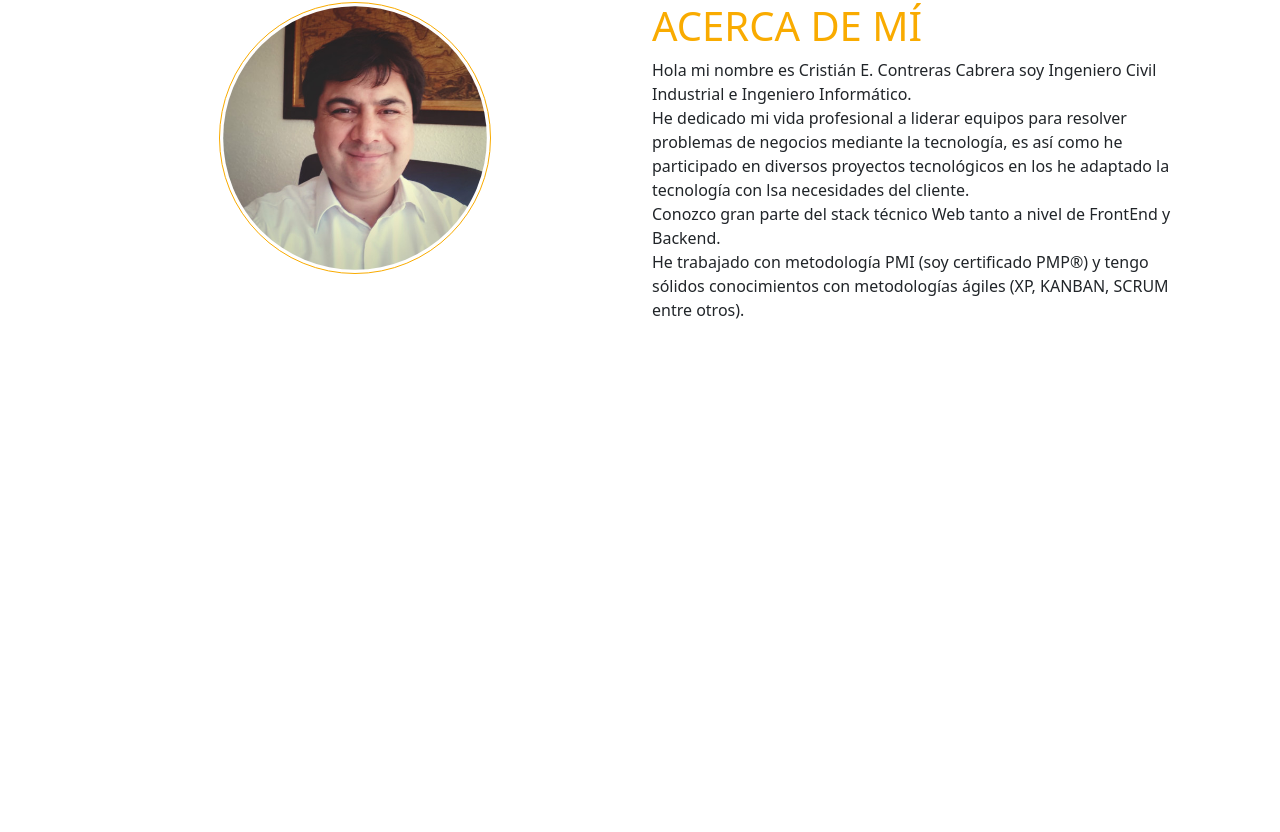
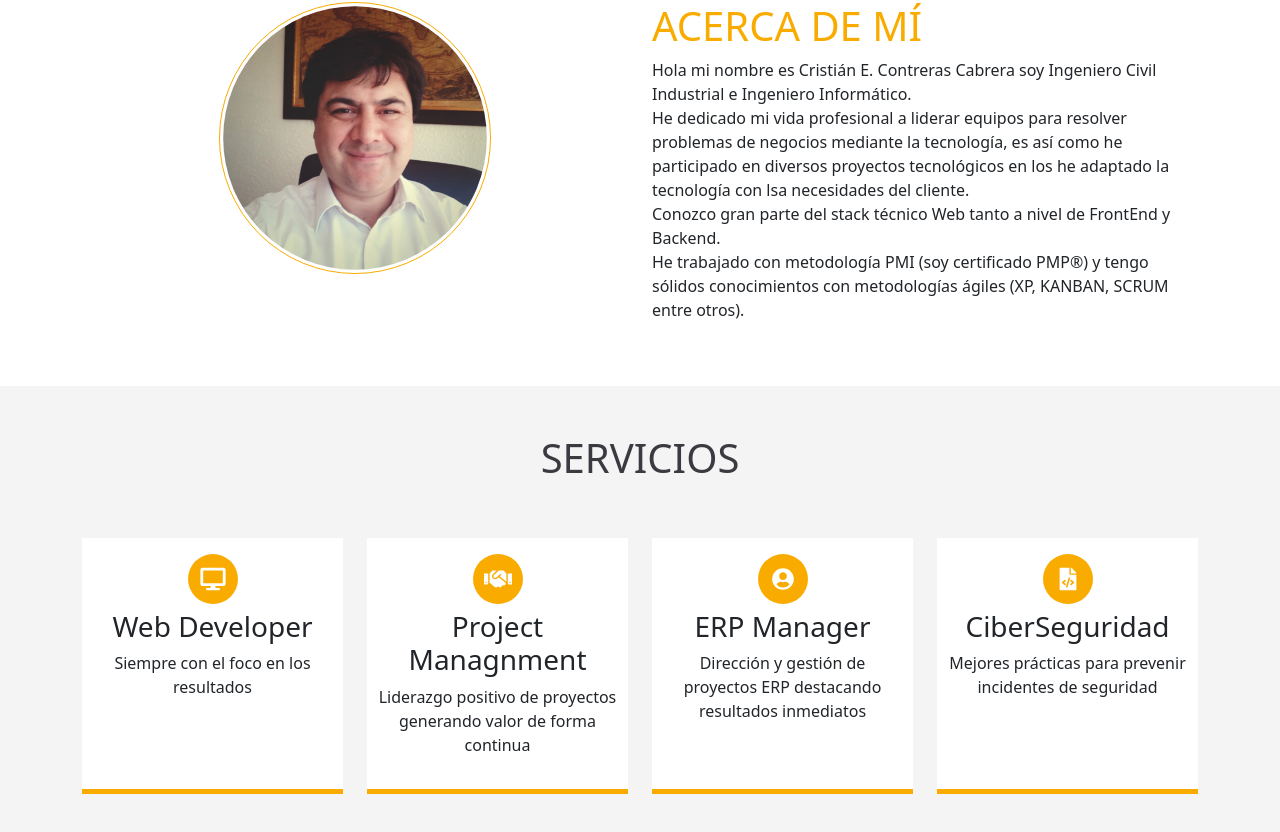
Before and after one commit to ceccuentos/portfolio, a React (Create React App) app: page / in a window 1280 px wide. Shown: the part 818-1650 px from the top of the page. Before the commit the page ends 1204 px from the top, so only its background shows below. Built offline with nearby package versions, Linux system fonts and the light colour scheme.

Commit message:
Servicios

```diff
--- a/src/App.css
+++ b/src/App.css
@@ -2,9 +2,10 @@
 @import url('https://fonts.googleapis.com/css2?family=Roboto+Condensed:wght@300&display=swap');
 
 :root {
-  --primary-white: #fff;
+  --primary-white: #ffffff;
+  --primary-light-grey: #f4f4f4;
   --primary-orange: #f9ab00;
-  --primary-dark: rgba(255,255,255,0);
+  --primary-dark: rgba(58,58,64);
   --primary-red: #ef4035;
   --primary-hover-red: #f33501;
 }
@@ -139,7 +140,6 @@ nav ul li{
 /*******************  Particles ******************/
 #tsparticles {
   position: absolute;
-  /* position: fixed; */
   height: 100vh;
   width: 100vw;
   /* height: 100%;
@@ -152,15 +152,6 @@ nav ul li{
     display: none;
   }
 }
-
-.aboutmex{
-  z-index: 100;
-}
-
-canvas{
-  position: absolute !important;
-}
-
 
 /*******************  About me ******************/
 
@@ -187,3 +178,59 @@ canvas{
     width: 9rem;
   }
 }
+
+/******************* Services ******************/
+.services {
+  text-align: center;
+  padding-bottom: 2rem;
+  background: var(--primary-light-grey);
+}
+
+.services h1 {
+  color: var(--primary-dark);
+  text-transform: uppercase;
+}
+
+
+.services .circle {
+  position: relative;
+  margin: 0.375rem auto;
+  background: var(--primary-orange);
+  border-radius: 50%;
+  width: 3.125rem;
+  height: 3.125rem;
+}
+
+.services .icon {
+  font-size: 1.4rem;
+  color: var(--primary-white);
+  position: absolute;
+  top: 50%;
+  left: 50%;
+  transform: translate(-50%, -50%);
+}
+
+.services .box {
+  height: 16rem;
+  border-bottom: 0.3125rem solid var(--primary-orange);
+  padding: 0.625rem;
+  margin-bottom: 1.875rem;
+  background: var(--primary-white);
+}
+
+ .services .box:hover {
+  background: var(--primary-orange);
+  border-bottom: 0.3125rem solid var(--primary-dark);
+}
+
+.services .box:hover .icon {
+  color: var(--primary-dark);
+}
+
+.services .box:hover .circle {
+  background: var(--primary-white);
+}
+
+.services .box:hover p {
+  color: var(--primary-white);
+}
--- a/src/App.js
+++ b/src/App.js
@@ -10,17 +10,23 @@ import particlesOptions from "./particles.json";
 import Navbar from "./components/Navbar";
 import Header from './components/Header';
 import AboutMe from './components/AboutMe';
+import Services from './components/Services';
 
 function App() {
-  // const particlesInit = useCallback(main => {
-  //   loadFull(main);
-  // }, [])
+  const particlesInit = useCallback(main => {
+    loadFull(main);
+  }, [])
   return (
     <>
-      {/* <Particles className="particles-canvas" options={particlesOptions} init={particlesInit}/> */}
+      <Particles
+      className="particles-canvas"
+      options={particlesOptions}
+      init={particlesInit}/>
       <Navbar/>
       <Header/>
       <AboutMe/>
+      <Services/>
+
     </>
   );
 }
--- a/src/components/Header.js
+++ b/src/components/Header.js
@@ -1,23 +1,23 @@
-//import React from "react"
+import React from "react"
 import Typed from "react-typed";
 
-import React, { useCallback } from 'react';
-import Particles from "react-tsparticles";
-import { loadFull } from "tsparticles";
+// import React, { useCallback } from 'react';
+// import Particles from "react-tsparticles";
+// import { loadFull } from "tsparticles";
 
-import particlesOptions from "../particles.json";
+//import particlesOptions from "../particles.json";
 
 const Header = () => {
-  const particlesInit = useCallback(main => {
-    loadFull(main);
-  }, [])
+  // const particlesInit = useCallback(main => {
+  //   loadFull(main);
+  // }, [])
   return (
     <>
-        <Particles
+        {/* <Particles
           className="particles-canvas"
-          height= "960"
-          position= "absolute"
-          options={particlesOptions} init={particlesInit}/>
+
+          options={particlesOptions} init={particlesInit}/> */}
+
         <div className="header-wraper">
         <div className="main-info">
 
--- /dev/null
+++ b/src/components/Services.js
@@ -0,0 +1,59 @@
+import React from "react"
+import { FontAwesomeIcon } from "@fortawesome/react-fontawesome";
+import {faFacebook, faGoodreads, faGoogle, faMicrosoft} from "@fortawesome/free-brands-svg-icons";
+import { faDesktop, faFileCode, faHandshake, faUserCircle } from "@fortawesome/free-solid-svg-icons";
+
+const Services = () => {
+  return (
+    <div className="services">
+        <h1 className="py-5">Servicios</h1>
+            <div className="container">
+                <div className="row">
+                    <div className="col-md-3 col-sm-6">
+                        <div className="box">
+                            <div className="circle">
+                                <FontAwesomeIcon className="icon" icon={faDesktop} size="2x"/>
+                            </div>
+                            <h3>Web Developer</h3>
+                            <p>Siempre con el foco en los resultados</p>
+                        </div>
+                    </div>
+
+                    <div className="col-md-3 col-sm-6">
+                        <div className="box">
+                            <div className="circle">
+                                <FontAwesomeIcon className="icon" icon={faHandshake} size="2x"/>
+                            </div>
+                            <h3>Project Managnment</h3>
+                            <p> Liderazgo positivo de proyectos generando valor de forma continua </p>
+                        </div>
+                    </div>
+
+                    <div className="col-md-3 col-sm-6">
+                        <div className="box">
+                            <div className="circle">
+                                <FontAwesomeIcon className="icon" icon={faUserCircle} size="2x"/>
+                            </div>
+                            <h3>ERP Manager</h3>
+                            <p>Dirección y gestión de proyectos ERP destacando resultados inmediatos</p>
+                        </div>
+                    </div>
+
+                    <div className="col-md-3 col-sm-6">
+                        <div className="box">
+                            <div className="circle">
+                                <FontAwesomeIcon className="icon" icon={faFileCode} size="2x"/>
+                            </div>
+                            <h3>CiberSeguridad</h3>
+                            <p>Mejores prácticas para prevenir incidentes de seguridad</p>
+                        </div>
+                    </div>
+
+                </div>
+            </div>
+
+    </div>
+  )
+}
+
+export default Services
--- a/src/particles.json
+++ b/src/particles.json
@@ -1,4 +1,8 @@
 {
+  "fullScreen":{
+    "enable": false,
+    "zIndex": -1
+} ,
   "particles": {
     "color": {
       "value": "#ffffff"
@@ -45,10 +49,6 @@
       "value": 4
     }
   },
-  "detectRetina": true,
-  "background": {
-    "position": "absolute",
-    "repeat": "no-repeat",
-    "size": "cover"
+  "detectRetina": true
+
 }
-}
```
Also changed, not shown: package.json (+5 -4 lines), 1 other file (tests, documents, lock files or other folders).
